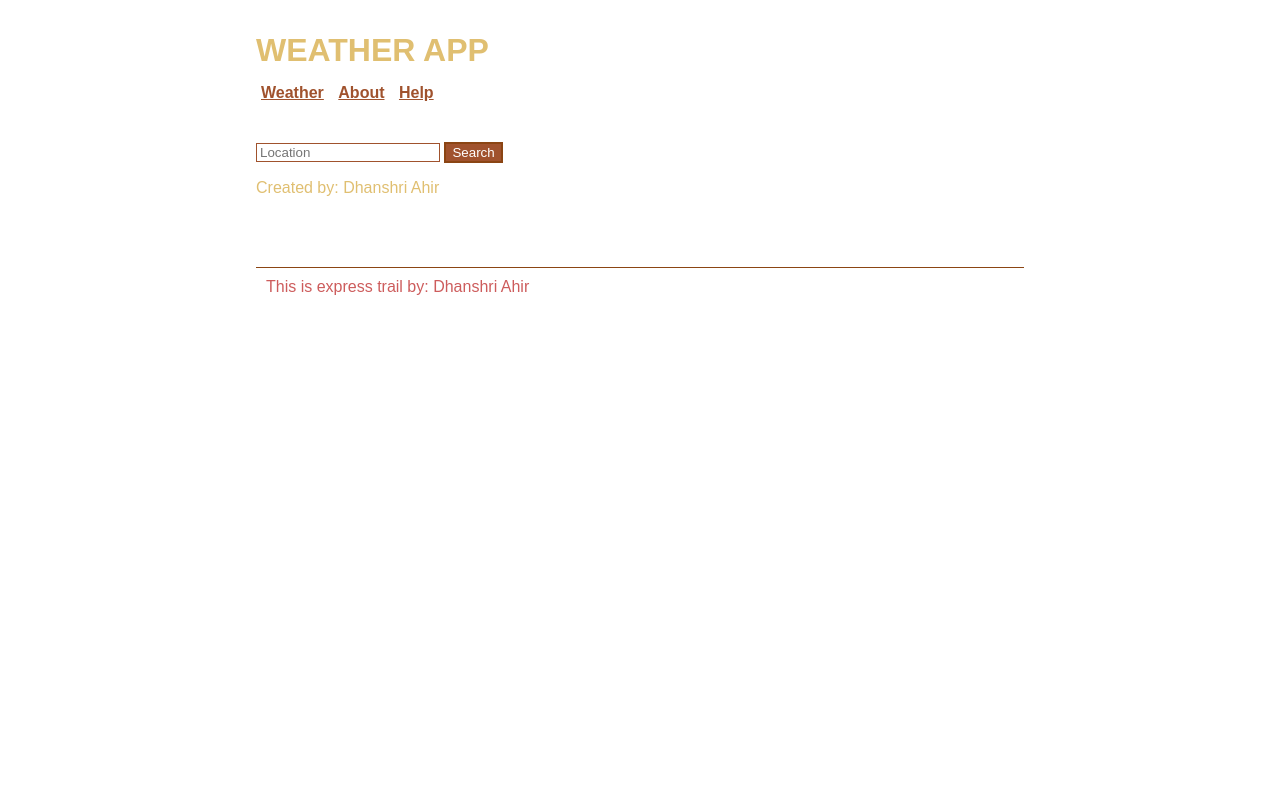
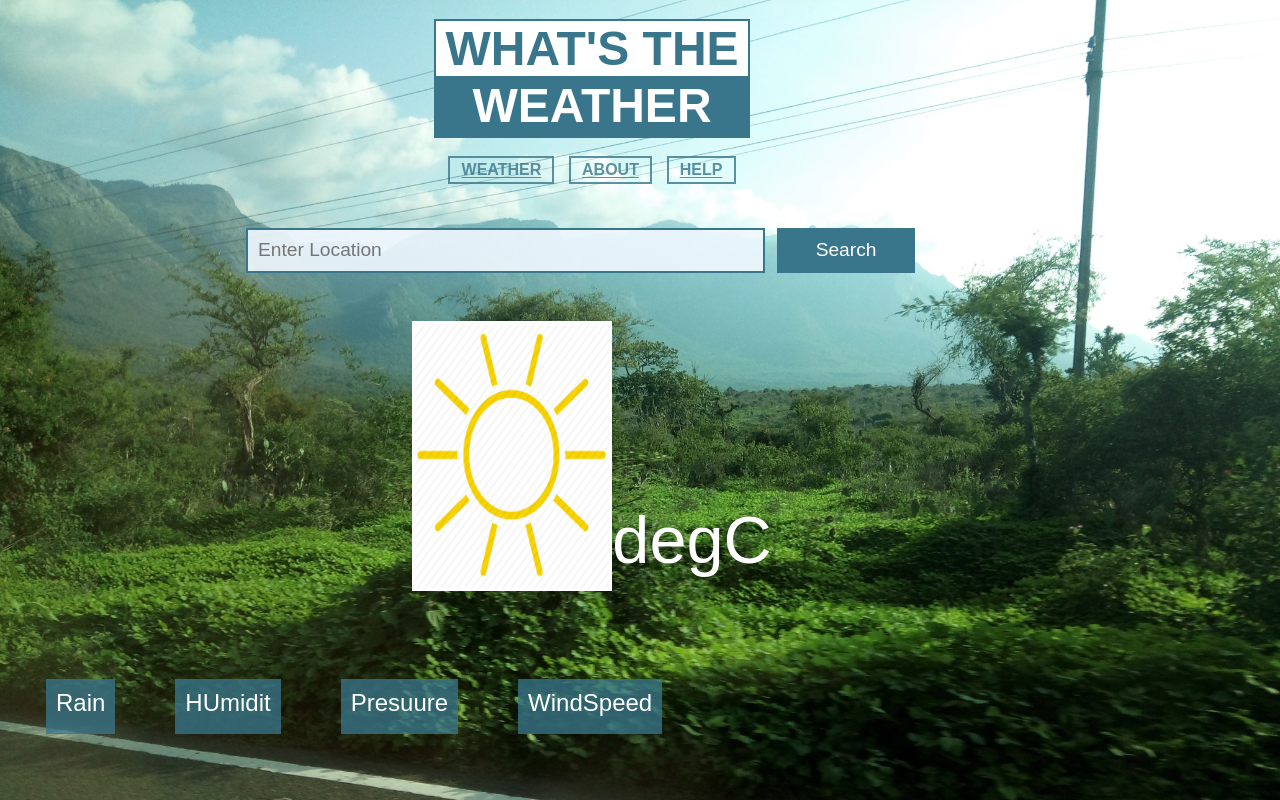
Before and after one commit to DSahir/WhatsTheWeather, a Node server app: page / in a window 1280 px wide. Run offline with Node 20, Linux system fonts and the light colour scheme.

Commit message:
raw template

```diff
--- a/package.json
+++ b/package.json
@@ -5,12 +5,13 @@
   "main": "index.js",
   "scripts": {
     "start": "node src/app.js",
-    "dev":"nodemon src/app.js -e js,hbs,css"
-   },
+    "dev": "env-cmd nodemon src/app.js -e js,hbs,css"
+  },
   "keywords": [],
   "author": "",
   "license": "ISC",
   "dependencies": {
+    "env-cmd": "^10.1.0",
     "express": "^4.17.1",
     "hbs": "^4.1.1",
     "request": "^2.88.2"
--- a/public/css/styles.css
+++ b/public/css/styles.css
@@ -1,9 +1,72 @@
 body{
-    color: rgb(224, 191, 113);
+    background-image:url(../img/IMG_20190606_164024.jpg);
+    background-repeat: no-repeat;
+    background-size: cover;
+    background-position: top;
+    background-blend-mode: screen;
     font-family: Arial, Helvetica, sans-serif;
     margin: 4px auto;
     padding: 0 16px;
+    width: 90%;
+    position: absolute;
+}
+.container{
     width: 60%;
+    height: 85%;
+    /* background-color: rgba(240, 248, 255, 0.527); */
+    align-content: center;
+    vertical-align: middle;
+    border-radius: 4%;
+    margin: 40px auto;
+
+}
+#msg-1{
+    text-align: center;
+    color:white;
+    font-size: 2em;
+}
+#msg-2{
+    color:white;
+    font-size: 5em;
+    text-align: center;
+    margin: 0.6em auto;
+}
+#whatsthe{
+    margin: 0em;
+    font-size: 3em;
+    border: 2px solid #39768b;
+    padding: 0em 0.2em;
+    float: left;
+    background-color: white;
+    color: #39768b;
+}
+#weather{
+    padding-bottom: 0.1em;
+    margin: 0em;
+    font-size: 3em;
+    background-color:#39768b;
+    color: white;
+    margin-bottom: 0.31em;
+    border-top: none;
+
+}
+.links{
+    color: #39768b;
+    opacity: 80%;
+    border: 2px solid #39768b;
+    text-transform: uppercase;
+    inline-size: max-content;
+    line-height: 2.2em;
+    padding: 0.2em 0.7em;
+    font-stretch: semi-expanded;
+    font-weight: bolder;
+}
+.logo{
+    position: relative;
+    margin: auto auto;
+    text-align: center;
+    text-transform: uppercase;
+    inline-size: max-content;
 }
 footer{
     inline-size: auto;
@@ -34,10 +97,63 @@
     padding-inline-start: 3px;
 
 }
+form input{
+    width: 75%;
+    background-color: rgba(240, 248, 255, 0.9);
+    padding: 0.5em;
+    font-size: 1.2em;
+    border: 2px solid #39768b;
+    color: black;
+}
+form input:active{
+    border: 2px solid #39768b;
+}
 button{
     cursor: pointer;
-    border: 2px solid saddlebrown ;
-    background: sienna;
+
+    width: 20%;
+    background-color:#39768b;
+    border: 2px solid #39768b;
+    margin-left: .4em;
+    padding: 0.5em;
+    font-size: 1.2em;
     color: white;
 
 }
+button:hover{
+    margin-left: .4em;
+    padding: 0.5em;
+    font-size: 1.2em;
+    font-weight: bolder;
+    color:#39768b;
+    border: 2px solid #39768b;
+    background-color: white;
+}
+.links :active{
+    background-color: white;
+}
+.boxes{
+    margin: 0em 30px;
+    float: left;
+    /* align-content: flex-start; */
+    text-align: center;
+    float: left;
+    font-size: 1.5em;
+    color: white;
+    padding: 10px;
+    /* border: 2px solid #39768b; */
+    background-color:#39768bc5 ;
+}
+.cls{
+    clear: both;
+}
+.boxes > p{
+    color: violet;
+    font-size: 2.8em;
+    margin: 0.1em auto;
+}
+.display{
+    position: relative;
+    margin: 0em auto;
+    grid-column: auto;
+}
--- a/src/app.js
+++ b/src/app.js
@@ -8,7 +8,7 @@
 // console.log(__filename)
 const app = express()
 //app.com   //app.com/help  //app.com/about
-const port = process.env.PORT || 3000   //first for heroku and latter for local
+const port = process.env.PORT   //first for heroku and latter for local
 
 
 //define paths for express config
@@ -30,7 +30,7 @@
 
 app.get('' , (req , res)=> {
     res.render('index',{
-        title:'WEATHER APP',
+
         name:'Dhanshri Ahir'
     })    //directly renders from veiws by default
 })
@@ -48,7 +48,7 @@
     //res.send('HELP PAGE!')
     res.render('helpme',{
         msg:'This is the help me dynamic page.',
-        title:'HELPME',
+        title:'Help',
         name:'Dhanshri'
     })
     //express detects jaon and sends stringify
@@ -63,7 +63,7 @@
 
 app.get('/about' , (req ,res)=>{
     res.render('about',{
-        title:'Weather app - about',
+        title:'About',
         name:'Dhanshri'
     })
 })
@@ -100,16 +100,16 @@
 
 //query srtings in url ?key=value&
 
-app.get('/products', (req,res)=>{
-    if(!req.query.search){
-        return res.send({
-            err:'Must provide a search term'
-        })
-    }
+// app.get('/products', (req,res)=>{
+//     if(!req.query.search){
+//         return res.send({
+//             err:'Must provide a search term'
+//         })
+//     }
 
-    console.log(req.query)
-    res.send()      //can send only one send
-})
+//     console.log(req.query)
+//     res.send()      //can send only one send
+// })
 
 app.get('/help/*',(req,res)=>{
    res.render(('error'),{
@@ -125,5 +125,5 @@
 
 //start the server--3000 port for now
 app.listen(port , ()=> {
-    console.log('Server running..')
+    console.log('Server running...')
 })
--- a/src/components.js
+++ b/src/components.js
@@ -1,14 +1,13 @@
 const request = require('request')
-// const accessToken = require('../tokens/tokenmapbox')
-// const darknetkey = require('../tokens/tokendarknet')
+const { response } = require('express')
 
 const geocode = (address , callback )=>{
     //encodeURIComponent() helps encode special characters --mapbox understands it
     //const url = 'https://api.mapbox.com/geocoding/v5/mapbox.places/'+ encodeURIComponent(address) +'.json?access_token='+accessToken+'&limit=1'
-    const url = 'https://api.mapbox.com/geocoding/v5/mapbox.places/'+ encodeURIComponent(address) +'.json?access_token='+process.env.AccessTkn+'&limit=1'
+    const url = 'https://api.mapbox.com/geocoding/v5/mapbox.places/'+ encodeURIComponent(address) +'.json?access_token='+process.env.MAPBOX+'&limit=1'
 
     request({url : url , json : true}, (error,response)=>{
-        console.log(response.body)
+
         if(error){
             callback('Unable to connect to location via mapbox' , undefined)
         }else if(response.body.features.length === 0){
@@ -19,12 +18,13 @@
                 longitude : response.body.features[0].center[0]    ,
                 location : response.body.features[0].place_name
             })
+            console.log(response.body)
         }
     })
 }
 
 const forcast = (latitude , longitude , callback) =>{
-    const url = 'https://api.darksky.net/forecast/'+process.env.Darknet +'/'+latitude+','+longitude +'?units=si'
+    const url = 'https://api.darksky.net/forecast/'+process.env.DARKNET +'/'+latitude+','+longitude +'?units=si'
     //const url = 'https://api.darksky.net/forecast/'+ darknetkey +'/'+latitude+','+longitude +'?units=si'
      //request({url : url , json :true },(error , response )=>{
      request({url , json :true },(error , {body}={} )=>{
@@ -33,11 +33,17 @@
          }else if(body.error){
              callback('No such location found -- darknet')
          }else{
-             callback(undefined ,
-                `Its currently `+body.currently.temperature+` degres. There is `+body.currently.precipProbability+`% chance of rain.`
+             callback(undefined , {
+                // `Its currently `+body.currently.temperature+` degres. There is `+body.currently.precipProbability+`% chance of rain.`
+                temp : body.currently.temperature,
+                rain : body.currently.precipProbability,
+                humidity : body.currently.humidity,
+                pressure : body.currently.pressure,
+                windSpeed : body.currently.windSpeed,
                 //temp : response.body.currently.temperature ,
                 //precip:response.body.currently.precipProbability
-            )
+             })
+            console.log(body)
          }
      })
 }
--- a/templates/hbs/error.hbs
+++ b/templates/hbs/error.hbs
@@ -1,7 +1,8 @@
 <!DOCTYPE html>
 
 <head>
-    <link rel="stylesheet" href="./css/styles.css">
+        <link rel="stylesheet" href="/css/styles.css">
+        <title >Weather App</title>
 
 </head>
 <body>
--- a/templates/hbs/helpme.hbs
+++ b/templates/hbs/helpme.hbs
@@ -2,7 +2,8 @@
 
 
 <head>
-    <link rel="stylesheet" href="./css/styles.css">
+        <link rel="stylesheet" href="/css/styles.css">
+        <title ><i></i>Weather App</title>
 </head>
 <body>
     {{>header}} <!-- this will load the header partial -->
--- a/templates/hbs/index.hbs
+++ b/templates/hbs/index.hbs
@@ -1,18 +1,28 @@
-<!DOCTYPE html>
+<!DOCTYPE>
 
 <head>
-    <link rel="stylesheet" href="../../public/css/styles.css">
-    </head>
+        <link rel="stylesheet" href="/css/styles.css">
+    <title ><i></i>Weather App</title>
+</head>
 <body>
+         {{>header}}
+    <div class="container">
 
-    {{>header}}
-    <form>
-        <input placeholder="Location">
-        <button>Search</button>
-    </form>
-    <p id="msg-1"></p>
-    <p id="msg-2"></p>
-    <p>Created by: {{name}}</p>
+        <form>
+            <input placeholder="Enter Location">
+            <button>Search</button>
+        </form>
+        <p id="msg-1"></p>
+        <p id="msg-2"><img src="../../../web-server/public/img/sun.png"><sup>degC</sup></p>
+        {{!-- <p>Created by: {{name}}</p> --}}
+    </div>
+    <div class="display">
+        <div class="boxes" >Rain<p id="box-1"></p></div>
+        <div class="boxes" >HUmidit<p id="box-2"></p></div>
+        <div class="boxes" >Presuure<p id="box-3"></p></div>
+        <div class="boxes" >WindSpeed<p id="box-4"></p></div>
+    </div>
+    <div class="cls"></div>
     {{>footer}}
 
 <script src="./js/app.js"></script>
--- a/templates/partials/header.hbs
+++ b/templates/partials/header.hbs
@@ -1,9 +1,17 @@
+<head>
+        <link rel="stylesheet" href="/css/styles.css">
+        <title ><i></i>Weather App</title>
+
+</head>
 <header>
-<h3>{{title}}</h3>  <!-- Each page can access its respective title obj-->
+<div class="logo">
+    <p id="whatsthe">What's the</p>
+    <p id="weather">Weather</p>
 
-<div>
-    <a href="/">Weather</a>
-    <a href="/about">About</a>
-    <a href="/help">Help</a>
+    <a class="links" href="/">Weather</a>
+    <a class="links" href="/about">About</a>
+    <a class="links" href="/help">Help</a>
 </div>
+ <!--<h3>{{title}}</h3>  Each page can access its respective title obj-->
+
 </header>
```
Also changed, not shown: templates/hbs/about.hbs (+8 -4 lines), public/img/IMG_20190606_164024.jpg (added), public/img/images.jpg (added), public/img/sun.png (added), public/js/app.js, 2 other files.
